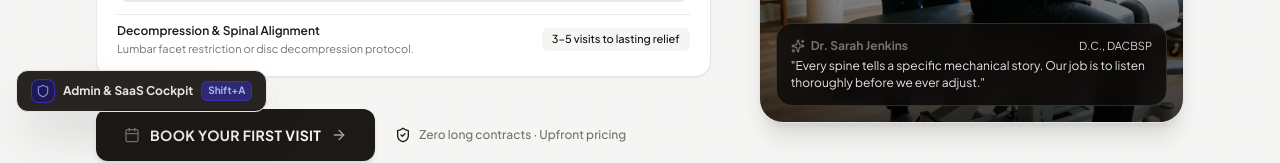
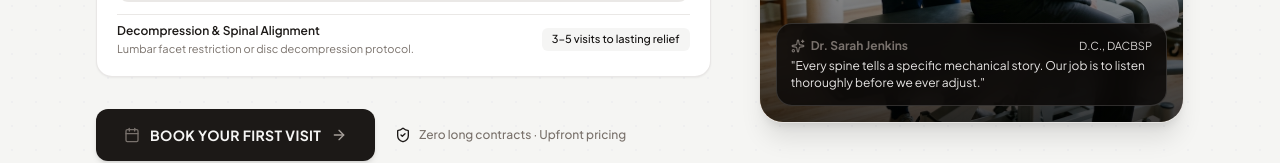
Before and after one commit to drealslick/Chiropractor-web-demo, a React (Vite) app: page / in a window 1280 px wide. Shown: the part 672-835 px from the top of the page. Built offline with nearby package versions, Linux system fonts and the light colour scheme; no server answers; the database is empty; a web font is replaced by a local one.

Commit message:
refactor(admin): remove persistent admin floating button
The floating "Admin & SaaS Cockpit" trigger has been removed from the global UI to reduce visual clutter for standard users. Access remains available via keyboard shortcuts or protected routes.

```diff
--- a/src/components/GlobalAgencyController.tsx
+++ b/src/components/GlobalAgencyController.tsx
@@ -340,23 +340,6 @@ export function GlobalAgencyController() {
       )}
 
       {/* Admin Gating: Never render admin shell unless authenticated with admin or staff role */}
-      {!isOpen && (
-        <button
-          type="button"
-          onClick={() => setIsOpen(true)}
-          className="fixed bottom-4 left-4 z-40 bg-stone-900/95 hover:bg-stone-850 text-stone-200 border border-stone-750 hover:border-indigo-500/80 px-3.5 py-2 rounded-xl text-xs font-bold flex items-center gap-2 shadow-2xl backdrop-blur-md transition-all cursor-pointer group hover:scale-105"
-          title="Open Admin Workspace & SaaS Cockpit (Shift+A)"
-        >
-          <div className="w-6 h-6 rounded-lg bg-indigo-950 border border-indigo-700/80 text-indigo-400 flex items-center justify-center font-bold">
-            <Shield className="w-3.5 h-3.5" />
-          </div>
-          <span>Admin & SaaS Cockpit</span>
-          <span className="bg-indigo-900/80 text-indigo-300 font-mono text-[10px] px-1.5 py-0.5 rounded-md border border-indigo-700/60 group-hover:bg-indigo-600 group-hover:text-white transition">
-            Shift+A
-          </span>
-        </button>
-      )}
-
       {isOpen && (
         !isAdminOrStaff ? (
           <div className="fixed inset-0 z-[110] flex items-center justify-center bg-black/85 p-4 backdrop-blur-md">
```
